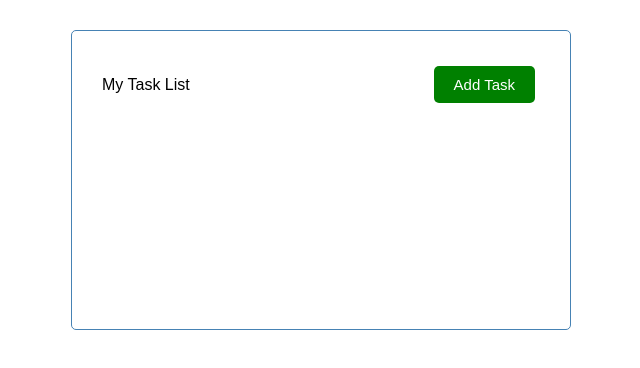
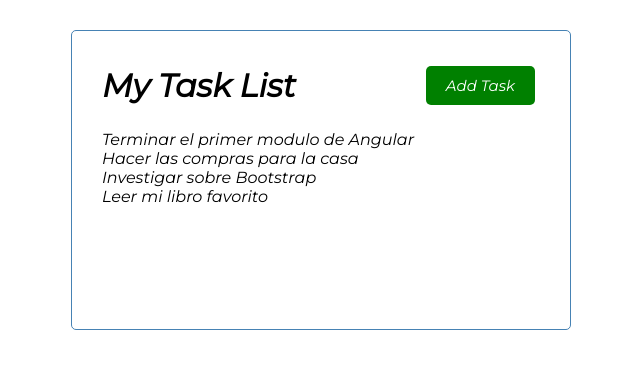
Before and after one commit to LERV1993/TaskList-Angular, an Angular app: page / in a window 1280 px wide. Shown: the top 368 px of the page, without its empty margins (319-959 px from the left). Built offline with nearby package versions, Linux system fonts and the light colour scheme.

Commit message:
Se cambio fuente del body, importado en style.css

```diff
--- a/src/app/app.component.html
+++ b/src/app/app.component.html
@@ -1,3 +1,4 @@
 <div class="container">
     <app-header></app-header>
+    <app-tasks></app-tasks>
 </div>
--- a/src/app/app.module.ts
+++ b/src/app/app.module.ts
@@ -4,12 +4,14 @@
 import { AppComponent } from './app.component';
 import { HeaderComponent } from './components/header/header.component';
 import { ButtonComponent } from './components/button/button.component';
+import { TasksComponent } from './components/tasks/tasks.component';
 
 @NgModule({
   declarations: [
     AppComponent,
     HeaderComponent,
-    ButtonComponent
+    ButtonComponent,
+    TasksComponent
   ],
   imports: [
     BrowserModule
--- a/src/app/components/header/header.component.html
+++ b/src/app/components/header/header.component.html
@@ -1,5 +1,5 @@
 <header>
-    <p>{{title}}</p>
+    <h1>{{title}}</h1>
     <app-button
         color="green"
         text="Add Task"
--- /dev/null
+++ b/src/app/components/tasks/tasks.component.html
@@ -0,0 +1,3 @@
+<p *ngFor="let task of tasks">
+    {{task.text}}
+</p>
--- /dev/null
+++ b/src/app/components/tasks/tasks.component.ts
@@ -0,0 +1,18 @@
+import { Component, OnInit } from '@angular/core';
+import { Task } from 'src/app/Task';
+import { TASKS } from 'src/app/mock-tasks';
+
+@Component({
+  selector: 'app-tasks',
+  templateUrl: './tasks.component.html',
+  styleUrls: ['./tasks.component.css']
+})
+export class TasksComponent implements OnInit {
+  tasks: Task[] = TASKS;
+
+  constructor() { }
+
+  ngOnInit(): void {
+  }
+
+}
--- a/src/styles.css
+++ b/src/styles.css
@@ -1,8 +1,6 @@
 /* You can add global styles to this file, and also import other style files */
-@font-face {
-    font-family: 'Poppins';
-    src: url('https://fonts.googleapis.com/css2?family=Poppins:wght@200&display=swap');
-}
+@import url('https://fonts.googleapis.com/css2?family=Montserrat:ital@1&display=swap');
+
 
 *{
     box-sizing: border-box;
@@ -10,7 +8,7 @@
     padding: 0;
 }
 body{
-    font-family: sans-serif;
+    font-family: 'Montserrat', sans-serif;
 }
 
 .container{
```
Also changed, not shown: src/app/components/header/header.component.css (line endings or trailing spaces), src/app/components/tasks/tasks.component.css (added).
